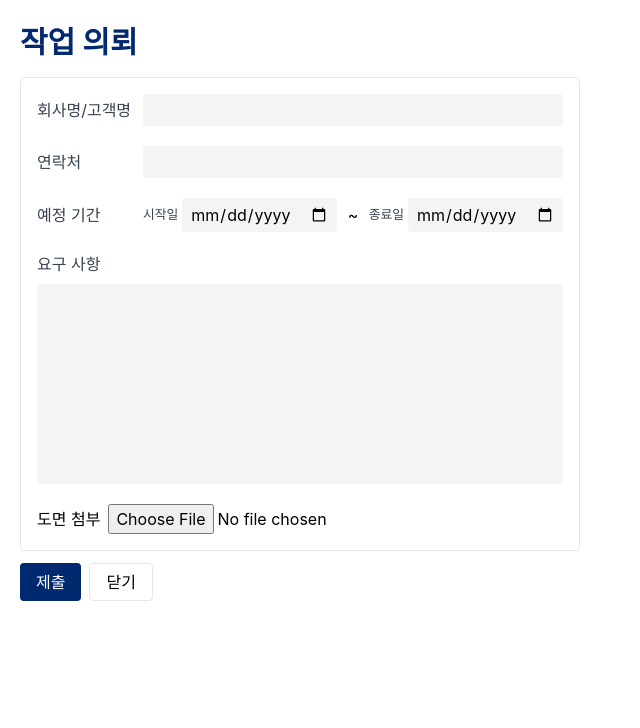
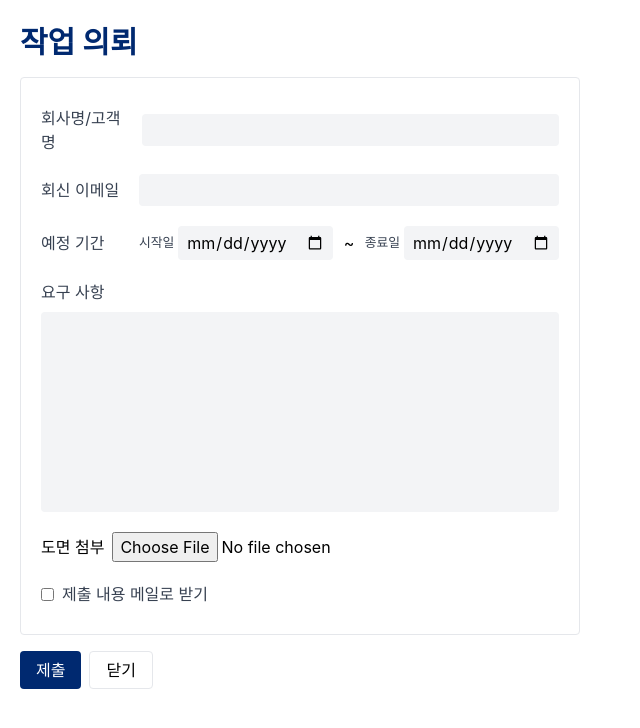
Before and after one commit to dlwhsk0/iLUZEN, a React (Create React App) app: page /request in a window 1280 px wide. Shown: the top 728 px of the page, without its empty margins (0-640 px from the left). Built offline with nearby package versions, Linux system fonts and the light colour scheme.

Commit message:
feat: 작업 의뢰 시 고객에게도 보내지도록 수정

```diff
--- a/src/pages/main/sections/Contact.jsx
+++ b/src/pages/main/sections/Contact.jsx
@@ -9,7 +9,7 @@ export default function Contact() {
     window.open(
       '/request',
       '_blank',
-      'width=600,height=700,left=100,top=100,resizable=no'
+      'width=600,height=750,left=100,top=100,resizable=no'
     )
   }
 
--- a/src/pages/request/Request.jsx
+++ b/src/pages/request/Request.jsx
@@ -9,13 +9,14 @@ export default function RequestForm() {
     endDate: '',
     requirements: '',
     file: null,
+    sendCopy: false,
   })
 
   const handleChange = (e) => {
-    const { name, value } = e.target
+    const { name, value, type, checked } = e.target
     setFormData({
       ...formData,
-      [name]: value,
+      [name]: type === 'checkbox' ? checked : value,
     })
   }
 
@@ -29,6 +30,9 @@ export default function RequestForm() {
   const handleSubmit = (e) => {
     e.preventDefault()
 
+    const confirmSubmit = window.confirm('제출하시겠습니까?')
+
+    if (confirmSubmit) {
       const templateParams = {
         companyName: formData.companyName,
         contact: formData.contact,
@@ -38,19 +42,30 @@ export default function RequestForm() {
         file: formData.file ? formData.file.name : 'No file attached',
       }
 
-    emailjs
-      .send(
+      const sendAdminEmail = emailjs.send(
         process.env.REACT_APP_EMAILJS_SERVICE_ID,
-        process.env.REACT_APP_EMAILJS_TEMPLATE_ID,
+        process.env.REACT_APP_EMAILJS_ADMIN_TEMPLATE_ID,
         templateParams,
         process.env.REACT_APP_EMAILJS_API_KEYS
       )
-      .then((response) => {
+
+      const sendCustomerEmail = formData.sendCopy
+        ? emailjs.send(
+            process.env.REACT_APP_EMAILJS_SERVICE_ID,
+            process.env.REACT_APP_EMAILJS_CUSTOMER_TEMPLATE_ID,
+            { ...templateParams, contact: formData.contact },
+            process.env.REACT_APP_EMAILJS_API_KEYS
+          )
+        : Promise.resolve() // sendCopy가 false일 경우 성공 처리
+
+      Promise.all([sendAdminEmail, sendCustomerEmail])
+        .then(() => {
           alert('메일이 성공적으로 발송되었습니다.')
         })
-      .catch((error) => {
+        .catch(() => {
           alert('메일 발송에 실패했습니다.')
         })
+    }
   }
 
   const handleClose = () => {
@@ -64,7 +79,7 @@ export default function RequestForm() {
     <div className='w-[600px] h-[800px] p-5'>
       <span className='text-[30px] text-[#002970] font-bold'>작업 의뢰</span>
       <form
-        className='mt-3 flex flex-col gap-5 border rounded p-4'
+        className='mt-3 flex flex-col gap-5 border rounded px-5 py-7'
         onSubmit={handleSubmit}
       >
         <div className='flex items-center justify-between gap-2'>
@@ -78,10 +93,10 @@ export default function RequestForm() {
           />
         </div>
         <div className='flex items-center justify-between gap-2'>
-          <span className='text-gray-700'>연락처</span>
+          <span className='text-gray-700'>회신 이메일</span>
           <input
             className='w-[420px] bg-gray-100 rounded px-2 py-1'
-            type='tel'
+            type='email'
             name='contact'
             value={formData.contact}
             onChange={handleChange}
@@ -126,8 +141,17 @@ export default function RequestForm() {
           <span className='mr-2'>도면 첨부</span>
           <input type='file' name='file' onChange={handleFileChange} />
         </div>
+        <div className='flex items-center gap-2'>
+          <input
+            type='checkbox'
+            name='sendCopy'
+            checked={formData.sendCopy}
+            onChange={handleChange}
+          />
+          <span className='text-gray-700'>제출 내용 메일로 받기</span>
+        </div>
       </form>
-      <div className='mt-3 flex gap-2'>
+      <div className='mt-4 flex gap-2'>
         <button
           className='px-4 py-1.5 bg-[#002970] text-white rounded cursor-pointer'
           type='submit'
```
Lines whose indentation alone changed are shown as unchanged.
